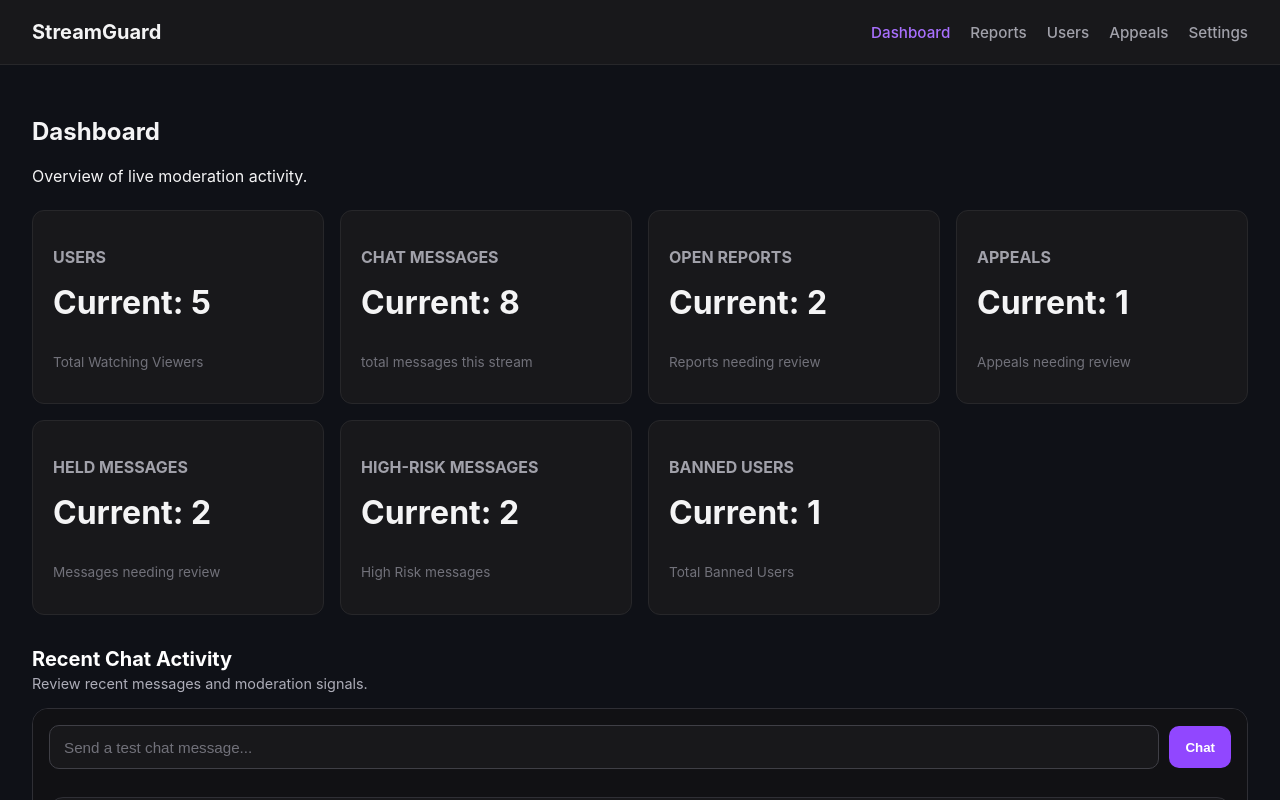
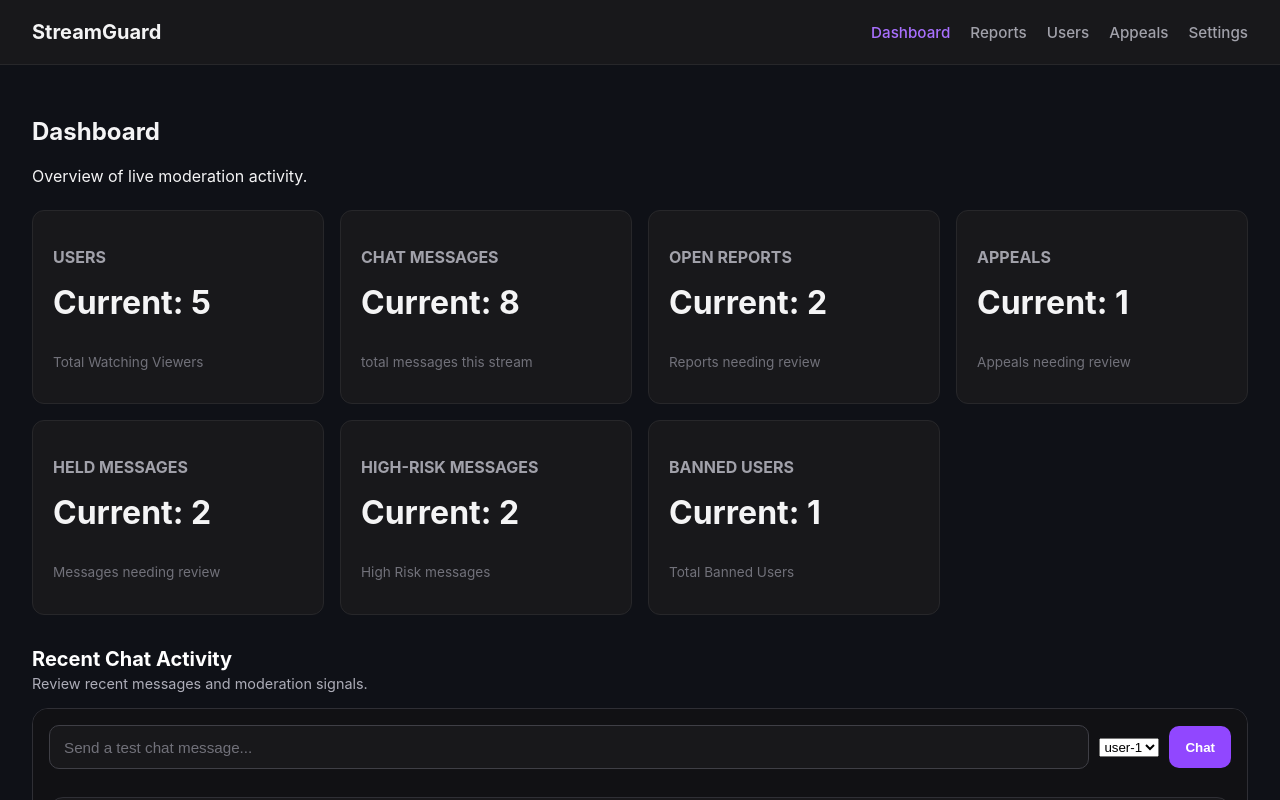
Before and after one commit to Michael-Mount/streamguard, a React (Vite) app: page /dashboard in a window 1280 px wide. Shown: the top 800 px of the page. Built offline with nearby package versions, Linux system fonts and the light colour scheme.

Commit message:
built functionality for mock chat feed to selecet users

```diff
--- a/src/components/moderation/ChatComposer/ChatComposer.tsx
+++ b/src/components/moderation/ChatComposer/ChatComposer.tsx
@@ -2,12 +2,15 @@ import { useState } from "react";
 
 import "./index.css";
 
+import type { User } from "../../../types/moderation";
+
 type ChatComposerProps = {
-  onCreateMessage: (text: string) => void;
+  onCreateMessage: (userId: string, text: string) => void;
 };
 
 export default function ChatComposer({ onCreateMessage }: ChatComposerProps) {
   const [text, setText] = useState("");
+  const [selectedUserId, setSelectedUserId] = useState("user-1");
 
   function handleSubmit(event: React.FormEvent<HTMLFormElement>) {
     event.preventDefault();
@@ -17,7 +20,7 @@ export default function ChatComposer({ onCreateMessage }: ChatComposerProps) {
     if (!trimmedText) {
       return;
     }
-    onCreateMessage(trimmedText);
+    onCreateMessage(selectedUserId, trimmedText);
 
     setText("");
   }
@@ -31,6 +34,17 @@ export default function ChatComposer({ onCreateMessage }: ChatComposerProps) {
         placeholder="Send a test chat message..."
       />
 
+      <select
+        name="user-select"
+        value={selectedUserId}
+        onChange={(event) => setSelectedUserId(event.target.value)}
+      >
+        <option value="user-1">user-1</option>
+        <option value="user-2">user-2</option>
+        <option value="user-3">user-3</option>
+        <option value="user-4">user-4</option>
+      </select>
+
       <button className="chat-form__button" type="submit">
         Chat
       </button>
--- a/src/components/moderation/ChatFeed/ChatFeed.tsx
+++ b/src/components/moderation/ChatFeed/ChatFeed.tsx
@@ -6,7 +6,7 @@ import "./index.css";
 type ChatFeedProps = {
   messages: ChatMessage[];
   users: User[];
-  onCreateMessage: (text: string) => void;
+  onCreateMessage: (userId: string, text: string) => void;
   onApproveMessage: (messageId: string) => void;
   onDeleteMessage: (messageId: string) => void;
   onBanUser: (userId: string) => void;
--- a/src/pages/Dashboard.tsx
+++ b/src/pages/Dashboard.tsx
@@ -10,9 +10,7 @@ import {
 import type { ChatMessage } from "../types/moderation";
 
 import MetricCard from "../components/ui/MetricCard/MetricCard";
-
 import { analyzeMessage } from "../lib/automod";
-
 import ChatFeed from "../components/moderation/ChatFeed/ChatFeed";
 
 export default function Dashboard() {
@@ -103,12 +101,12 @@ export default function Dashboard() {
     );
   }
 
-  function handleCreateMessage(text: string) {
+  function handleCreateMessage(userId: string, text: string) {
     const moderation = analyzeMessage(text);
 
     const newMessage: ChatMessage = {
       id: `msg-${Date.now()}`,
-      userId: "user-2",
+      userId: userId,
       channelId: "channel-1",
       text,
       createdAt: new Date().toISOString(),
```
